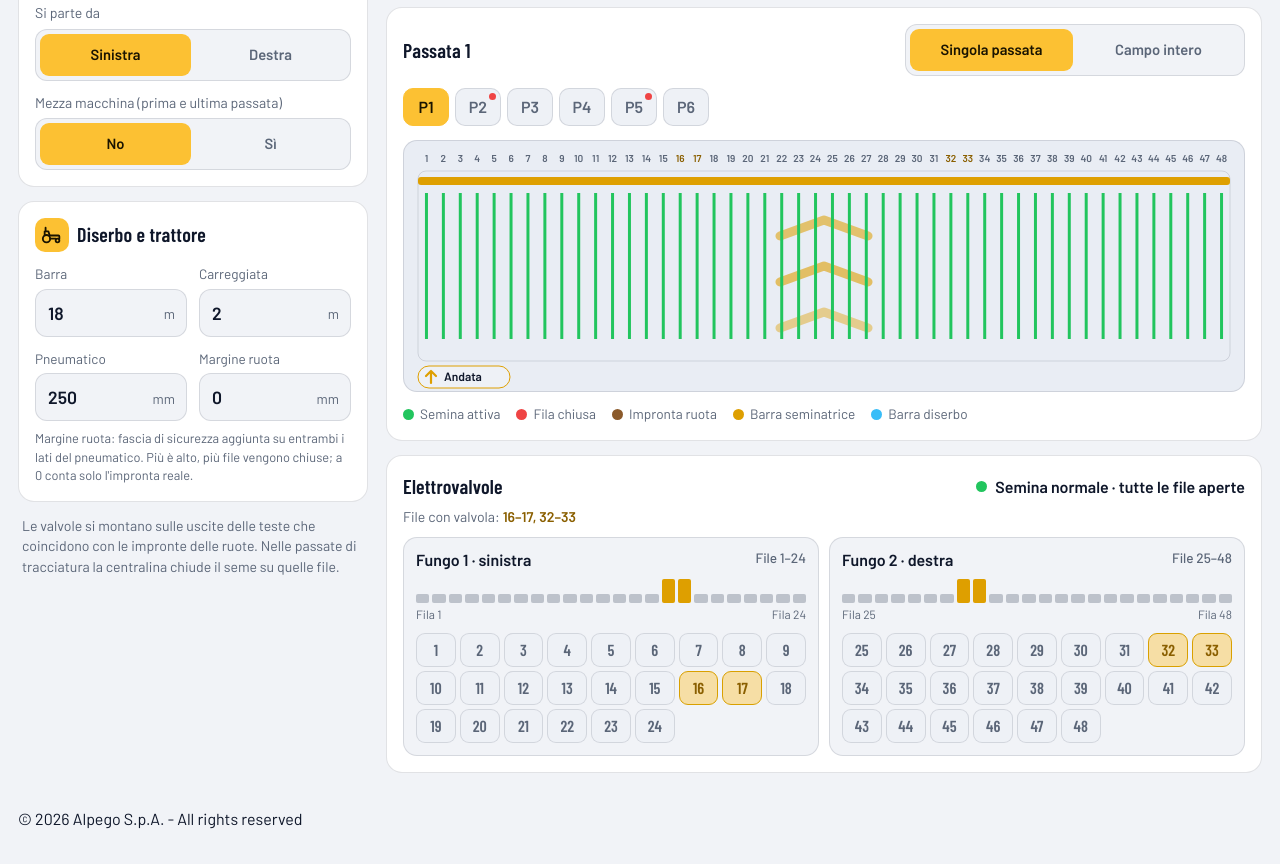
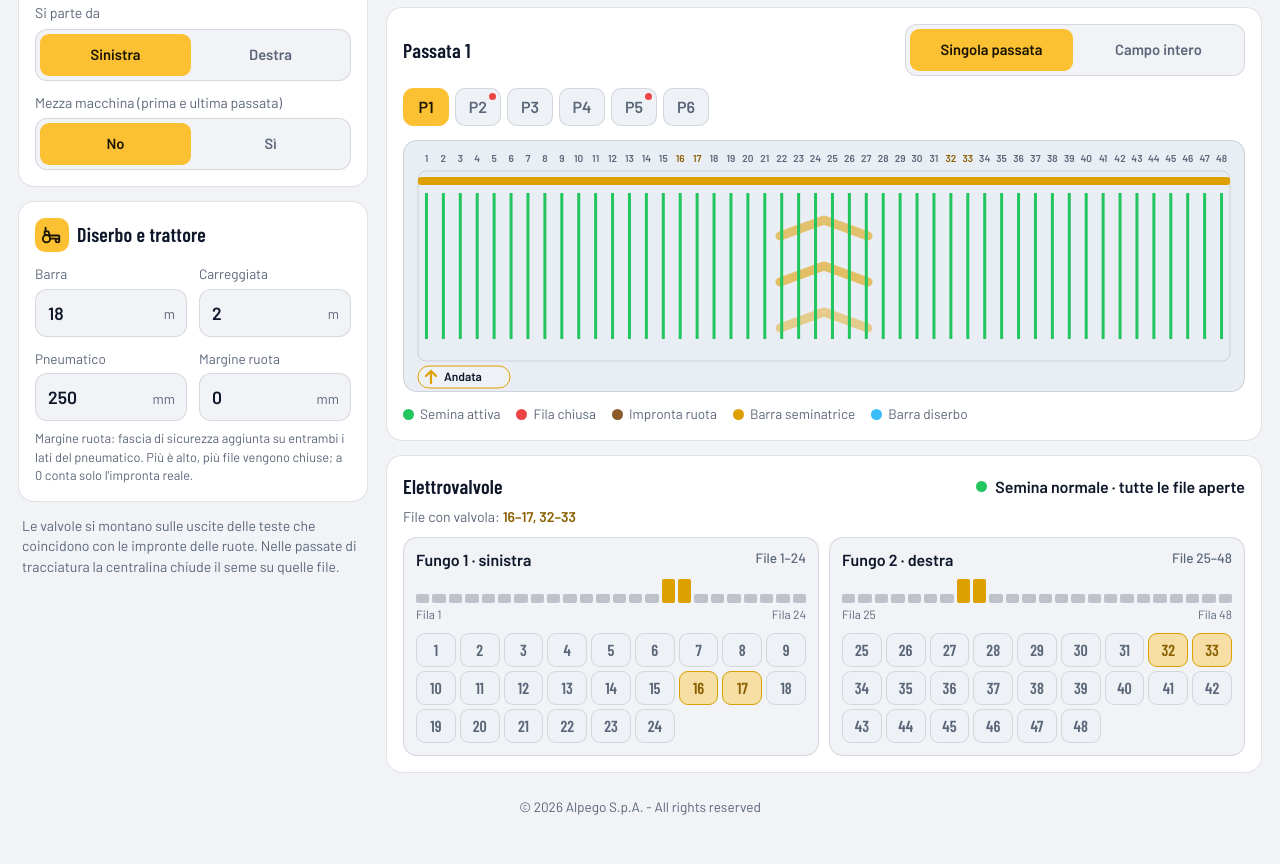
Before and after one commit to MatrixR92/tramline-configurator, a plain HTML site: page index.html in a window 1280 px wide. Shown: the part 379-1243 px from the top of the page. After the commit the page ends 1201 px from the top, so only its background shows below. Drawn offline with nearby package versions, Linux system fonts and the light colour scheme.

Commit message:
Add files via upload

```diff
--- a/index.html
+++ b/index.html
@@ -42,7 +42,7 @@ h2{font-size:1.25rem;font-weight:600}
 .top{position:fixed;top:0;left:0;right:0;z-index:25;display:flex;align-items:center;gap:12px;padding:calc(12px + env(safe-area-inset-top,0px)) 12px 10px 12px;border-bottom:3px solid var(--y);background:var(--card)}
 .top .ib,.lw{flex:none}
 .top .ib{width:var(--ibw);height:44px}
-
+.copyright {text-align: center;color: var(--mut);font-size: .85rem;margin: 6px 0;}
 @media(max-width:400px){.top h1{font-size:1.15rem}.ttl{padding-left:8px}.top{gap:8px}}
 @media(max-width:340px){:root{--ibw:40px}}
 .logo{width:42px;height:42px;border-radius:11px;background:var(--y);color:var(--yink);display:grid;place-items:center;font:700 1.7rem var(--fh)}
@@ -255,9 +255,9 @@ backdrop-filter: saturate(1.6) blur(14px);
     <div class="heads" id="heads"></div>
   </section>
 </main>
-<p class="copyright">© 2026 Alpego S.p.A. - All rights reserved</p>
 </div>
 <div class="scrim" id="scrim"></div>
+<p class="copyright">© 2026 Alpego S.p.A. - All rights reserved</p>
 
 <dialog id="dlg">
   <div style="display:flex;justify-content:space-between;align-items:start;gap:10px">
```
